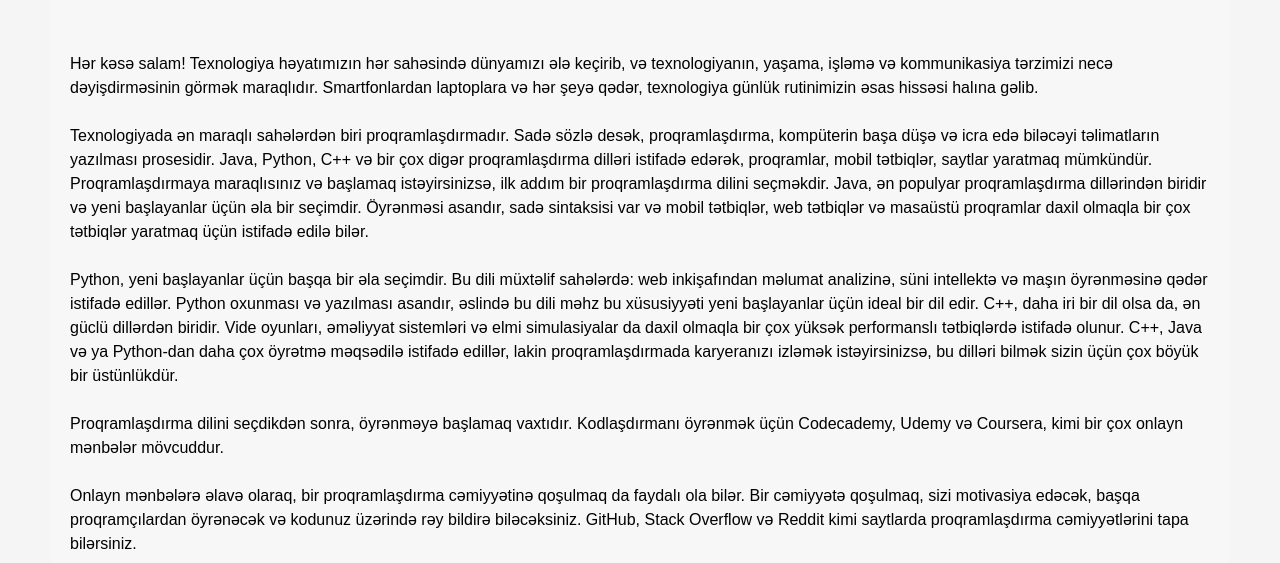
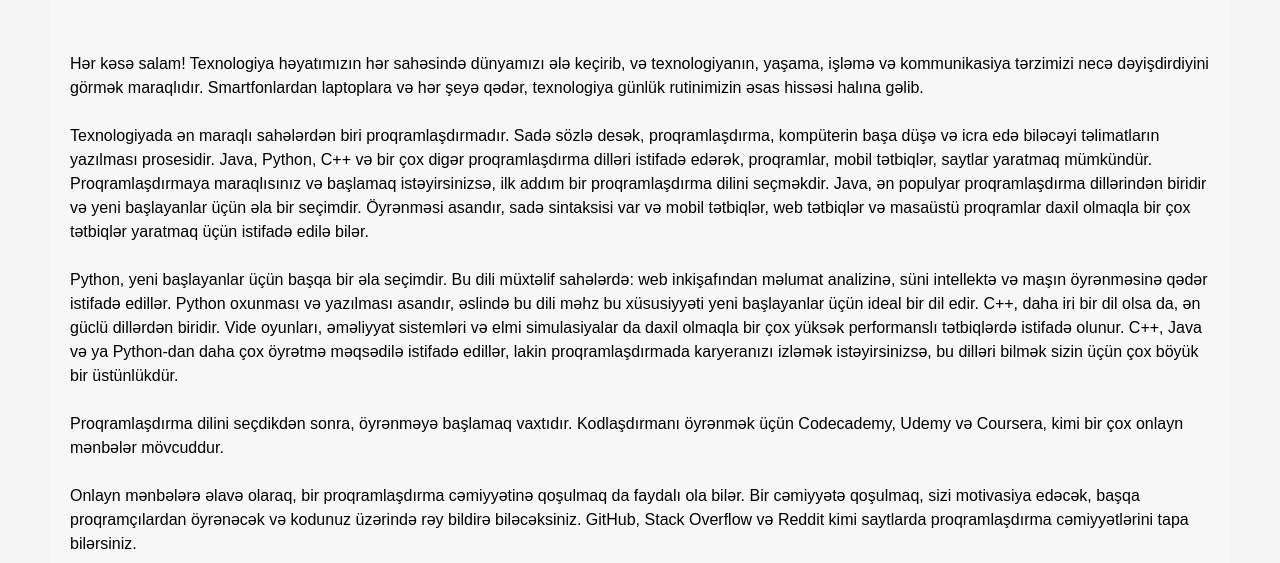
Before and after one commit to aykhankazimli/blogs, a plain HTML site: page azwop.html in a window 1280 px wide. Shown: the part 237-800 px from the top of the page. Drawn offline with Linux system fonts and the light colour scheme; a web font is replaced by a local one.

Commit message:
Update azwop.html

```diff
--- a/azwop.html
+++ b/azwop.html
@@ -114,7 +114,7 @@ body {
           <div class="blog-container">
             <img src="wop.jpg" alt="World of Programming"> <br><br>
             <h2>Proqramlaşdırma Dünyası</h2><br>
-            <p><br>Hər kəsə salam! Texnologiya həyatımızın hər sahəsində dünyamızı ələ keçirib, və texnologiyanın, yaşama, işləmə və kommunikasiya tərzimizi necə dəyişdirməsinin görmək maraqlıdır. Smartfonlardan laptoplara və hər şeyə qədər, texnologiya günlük rutinimizin əsas hissəsi halına gəlib.
+            <p><br>Hər kəsə salam! Texnologiya həyatımızın hər sahəsində dünyamızı ələ keçirib, və texnologiyanın, yaşama, işləmə və kommunikasiya tərzimizi necə dəyişdirdiyini görmək maraqlıdır. Smartfonlardan laptoplara və hər şeyə qədər, texnologiya günlük rutinimizin əsas hissəsi halına gəlib.
 
                 <br><br>Texnologiyada ən maraqlı sahələrdən biri proqramlaşdırmadır. Sadə sözlə desək, proqramlaşdırma, kompüterin başa düşə və icra edə biləcəyi təlimatların yazılması prosesidir. Java, Python, C++ və bir çox digər proqramlaşdırma dilləri istifadə edərək, proqramlar, mobil tətbiqlər, saytlar yaratmaq mümkündür. Proqramlaşdırmaya maraqlısınız və başlamaq istəyirsinizsə, ilk addım bir proqramlaşdırma dilini seçməkdir. Java, ən populyar proqramlaşdırma dillərindən biridir və yeni başlayanlar üçün əla bir seçimdir. Öyrənməsi asandır, sadə sintaksisi var və mobil tətbiqlər, web tətbiqlər və masaüstü proqramlar daxil olmaqla bir çox tətbiqlər yaratmaq üçün istifadə edilə bilər.
 
```
